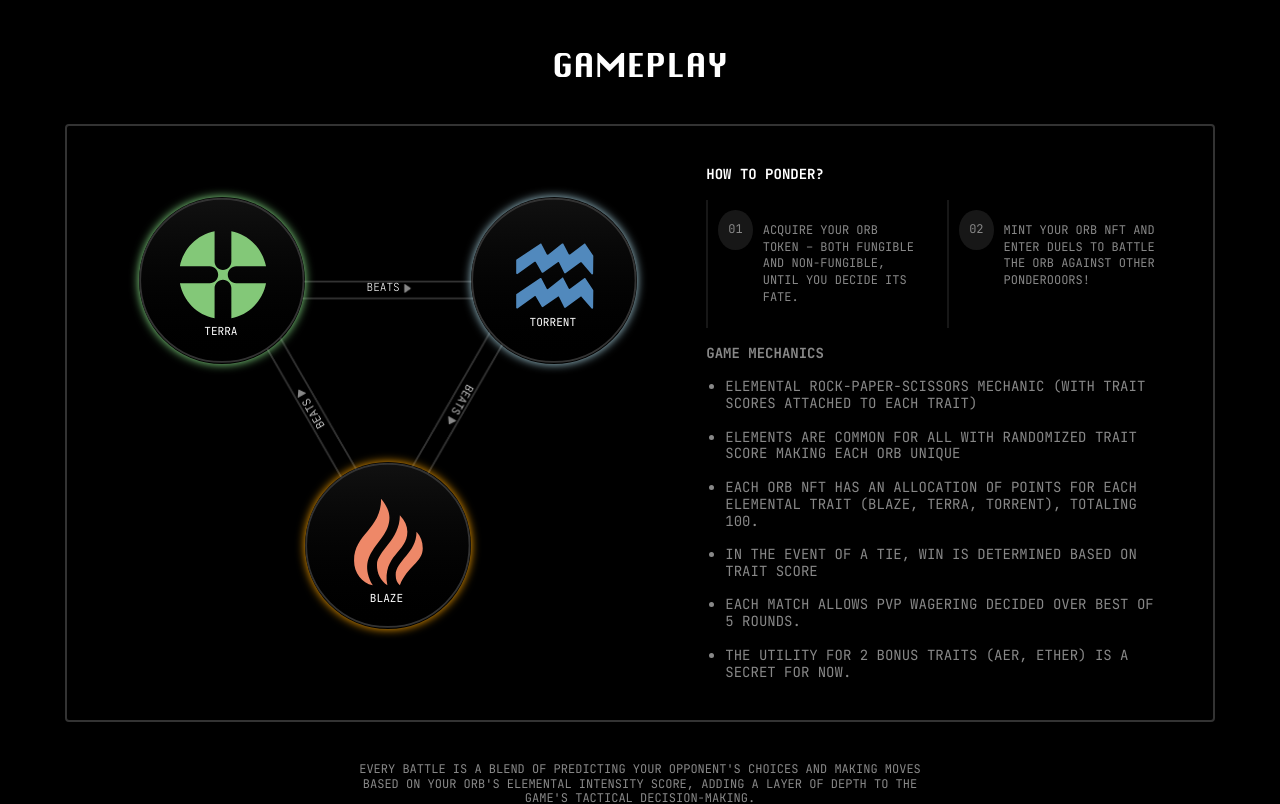
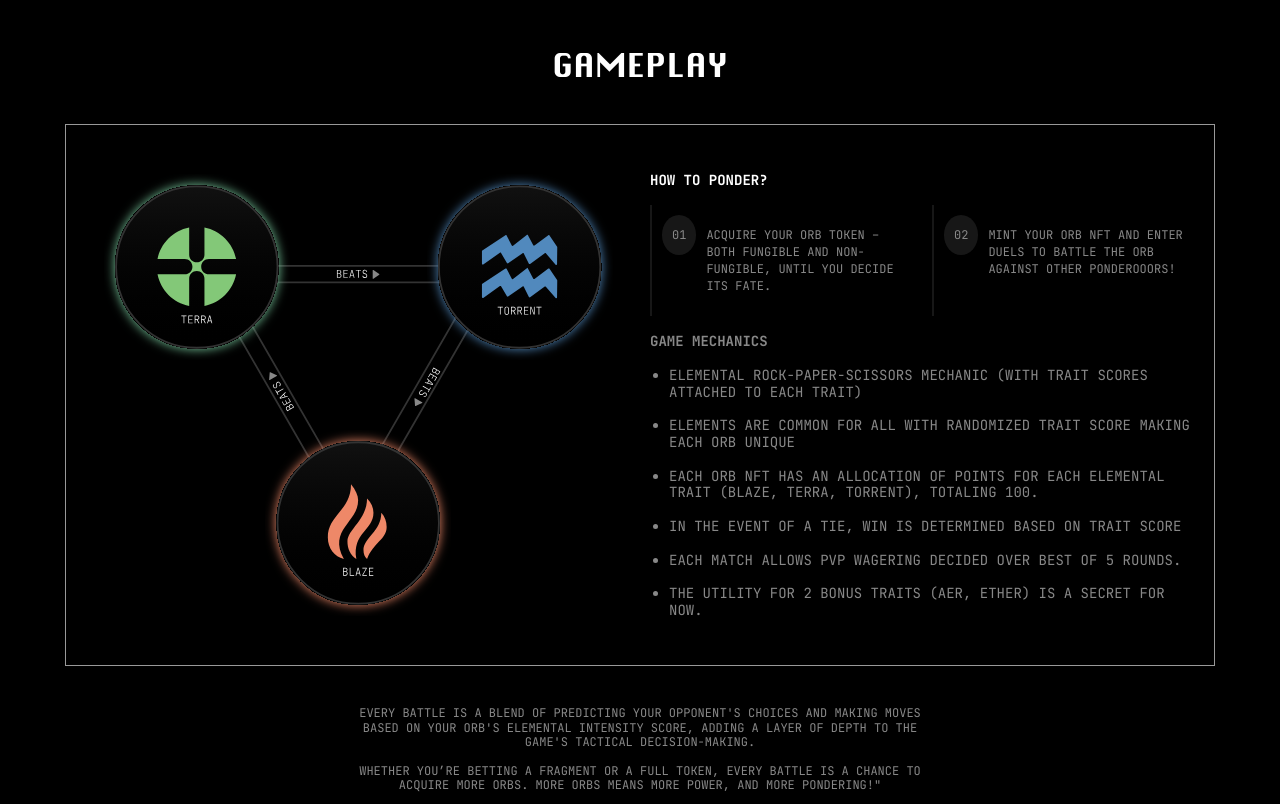
Before and after one commit to SaiPratap414/ether, a React (Create React App) app: page / in a window 1280 px wide. Shown: the part 1700-2504 px from the top of the page. Built offline with nearby package versions, Linux system fonts and the light colour scheme.

Commit message:
ui-changes-mint-page

```diff
--- a/src/components/FAQ.module.css
+++ b/src/components/FAQ.module.css
@@ -3,6 +3,7 @@
   font-size: var(--font-size-5xl);
   font-family: var(--font-krungthep);
   color: var(--color-white);
+  line-height: 30px;
 }
 .blankLine,
 .theDualNature {
--- a/src/components/Gameplay.module.css
+++ b/src/components/Gameplay.module.css
@@ -10,11 +10,11 @@
   display: inline-block;
   max-width: 100%;
 }
-.frameChild {
+/* .frameChild {
   height: 0;
   width: 40px;
   display: none;
-}
+} */
 .vectorIcon {
   position: absolute;
   top: 0;
@@ -131,8 +131,7 @@
   overflow: hidden;
   flex-shrink: 0;
 }
-.blaze,
-.buyOrbFrameParent {
+.blaze {
   position: absolute;
   z-index: 1;
 }
@@ -329,7 +328,8 @@
   padding-left: var(--padding-lgi);
 }
 .howToPonderContainer {
-  width: 461.7px;
+  flex: 1;
+  /* width: 461.7px; */
   position: relative;
   font-size: var(--font-size-sm);
   line-height: 120%;
@@ -388,6 +388,7 @@
   font-size: var(--font-size-13xl);
   color: var(--color-white);
   font-family: var(--font-jetbrains-mono);
+  overflow: hidden;
 }
 
 /* .frameParent {
--- a/src/components/Gameplay.tsx
+++ b/src/components/Gameplay.tsx
@@ -8,7 +8,23 @@ import styled from "styled-components";
 import { Box } from "@mui/material";
 
 gsap.registerPlugin(TextPlugin, ScrollTrigger); // Register TextPlugin
+const GameplayMainContainer = styled.div`
+  max-width: 1150px;
+  height: auto;
+  border: 1px solid rgba(255, 255, 255, 0.6);
+  padding: 20px;
+  box-sizing: border-box;
+  align-items: center;
+  display: flex;
+  justify-content: space-between;
+  gap: 20px;
+  flex-wrap: wrap;
+  overflow: hidden;
 
+  @media screen and (max-width: 680px) {
+    max-width: 95%;
+  }
+`
 const RulesWrapper = styled.div`
   display: flex;
   gap: 20px;
@@ -18,13 +34,27 @@ const RulesWrapper = styled.div`
 const Rules = styled.div`
   display: flex;
   flex: 1;
-  max-width: 300px;
+  min-width: 200px;
   gap: 10px;
-  // height: 100px;
   border-left: 2px solid #171717;
   padding: 10px;
   font-size: var(--font-size-xs);
 `;
+
+const Image = styled.img`
+  height: 500px;
+  min-width: 250px;
+  flex: 1;
+  text-align: center;
+
+  @media screen and (max-width: 1000px) {
+    height: 400px;
+  }
+
+  @media screen and (max-width: 680px) {
+    height: 250px;
+  }
+`
 
 const Gameplay: FunctionComponent = () => {
 
@@ -69,8 +99,8 @@ const Gameplay: FunctionComponent = () => {
         ease: "power2.out",
         scrollTrigger: {
           trigger: text,
-          start: "top 80%",
-          toggleActions: "restart none", // Restart the animation every time the element comes into view
+          start: "top 100%",
+          toggleActions: "restart", // Restart the animation every time the element comes into view
         },
       });
     });
@@ -80,83 +110,12 @@ const Gameplay: FunctionComponent = () => {
   return (
     <section className={styles.gameplay}>
       <h1 className={styles.gameplay1}>gameplay</h1>
-      <div className={styles.frameParent}>
-        <div className={styles.frameChild} />
-        <div className={styles.frameWrapper}>
-          <div className={styles.frameGroup}>
-            <div className={styles.vectorParent}>
-              <img className={styles.vectorIcon} alt="" src="/vector.svg" />
-              <div className={styles.terra}>
-                <div className={styles.ether}>
-                  <img
-                    className={styles.gameIconsabstract030}
-                    alt=""
-                    src="/gameiconsabstract030.svg"
-                  />
-                  <span className={styles.iconText}>TERRA</span>
-                </div>
-              </div>
-            </div>
-            <div className={styles.torrentVectorGroupParent}>
-              <img
-                className={styles.torrentVectorGroup}
-                alt=""
-                src="/vector.svg"
-              />
-              <div className={styles.torrent}>
-                <img
-                  className={styles.blazeVectorGroup}
-                  loading="eager"
-                  alt=""
-                  src="/vector-2.svg"
-                />
-                  <span className={styles.iconText}>TORRENT</span>
+      <GameplayMainContainer>
+        <Image src="/gameplay-sec-img.svg" />
 
-              </div>
-            </div>
-            <div className={styles.buyOrbFrameParent}>
-              <img className={styles.buyOrbFrame} alt="" src="/vector.svg" />
-              <div className={styles.blaze}>
-                <img
-                  className={styles.riblazeFillIcon}
-                  loading="eager"
-                  alt=""
-                  src="/riblazefill-1.svg"
-                />
-                  <span className={styles.iconText}>BLAZE</span>
+        {/*  */}
 
-              </div>
-            </div>
-            <div className={styles.subtractFrame}>
-              <img
-                className={styles.subtractIcon}
-                alt=""
-                src="/subtract@2x.png"
-              />
-              <div className={styles.beatsParent}>
-                <div className={styles.beats}>Beats</div>
-                <img
-                  className={styles.bxsupArrowIcon}
-                  loading="eager"
-                  alt=""
-                  src="/bxsuparrow@2x.png"
-                />
-              </div>
-              <img
-                className={styles.subtractIcon1}
-                loading="eager"
-                alt=""
-                src="/frame-3@2x.png"
-              />
-              <img
-                className={styles.twoFramesIcon}
-                loading="eager"
-                alt=""
-                src="/frame-17@2x.png"
-              />
-            </div>
-          </div>
-        </div>
+
         <div className={styles.howToPonderContainer}>
           <p className={`${styles.howToPonder} animate-text`}>
             <b>How to Ponder?</b>
@@ -304,7 +263,9 @@ const Gameplay: FunctionComponent = () => {
             </li>
           </ul>
         </div>
-      </div>
+
+
+      </GameplayMainContainer>
       <div className={styles.everyBattleIsContainer}>
         <p className={styles.everyBattleIs}>
         EVERY BATTLE IS A BLEND OF PREDICTING YOUR OPPONENT'S CHOICES AND MAKING MOVES BASED ON YOUR ORB'S ELEMENTAL INTENSITY SCORE, ADDING A LAYER OF DEPTH TO THE GAME'S TACTICAL DECISION-MAKING.
--- a/src/components/SubwayPowerVector.module.css
+++ b/src/components/SubwayPowerVector.module.css
@@ -69,8 +69,8 @@
   }
 }
 
-@media screen and (max-width: 480px) {
+/* @media screen and (max-width: 480px) {
   .groupVectorTerra {
     margin-left: 3rem;
   }
-}
+} */
--- a/src/components/Video.module.css
+++ b/src/components/Video.module.css
@@ -76,6 +76,7 @@
   cursor: pointer;
   border: 0.7px solid var(--color-white);
   padding: 0 var(--padding-6xs) 0 8.522583961486816px;
+  margin-top: -25px;
   background-color: var(--color-black);
   border-radius: 2.84px;
   transition: all .3s ease;
--- a/src/components/Video.tsx
+++ b/src/components/Video.tsx
@@ -27,6 +27,7 @@ const Navbar = styled.nav`
   display: flex;
   justify-content: space-between;
   align-items: center;
+  gap: 20px;
   position: absolute;
   top: 0;
   z-index: 998;
@@ -53,6 +54,7 @@ const HeaderContent = styled.div`
   display: flex;
   justify-content: center;
   align-items: center;
+  margin-top: 20px;
 
   &::after {
     content: "";
@@ -62,6 +64,7 @@ const HeaderContent = styled.div`
     background: rgba(0,0,0,0.6);
     width: 100%;
     height: 100%;
+    margin-top: -20px;
     z-index: -1; /* Ensure pseudo-element is below HeaderContent */
   }
 `;
@@ -89,6 +92,7 @@ const MouseTrackerBtn = styled.div`
     left: 0;
     width: 100%;
     height: 100%;
+    box-sizing: border-box;
     background: rgba(0, 0, 0, 0.5);
     z-index: 1;
   }
@@ -107,6 +111,11 @@ const Li = styled.li`
     text-decoration: none;
     color: #ffffff80;
     position: relative;
+  }
+
+  a:hover {
+    text-decoration: underline;
+    color: #ffffff;
   }
 
   .consto::after {
```
Also changed, not shown: src/pages/mint/index.tsx (+60 -36 lines), public/gameplay-sec-img.svg (added), src/components/Orb.module.css (line endings or trailing spaces).
